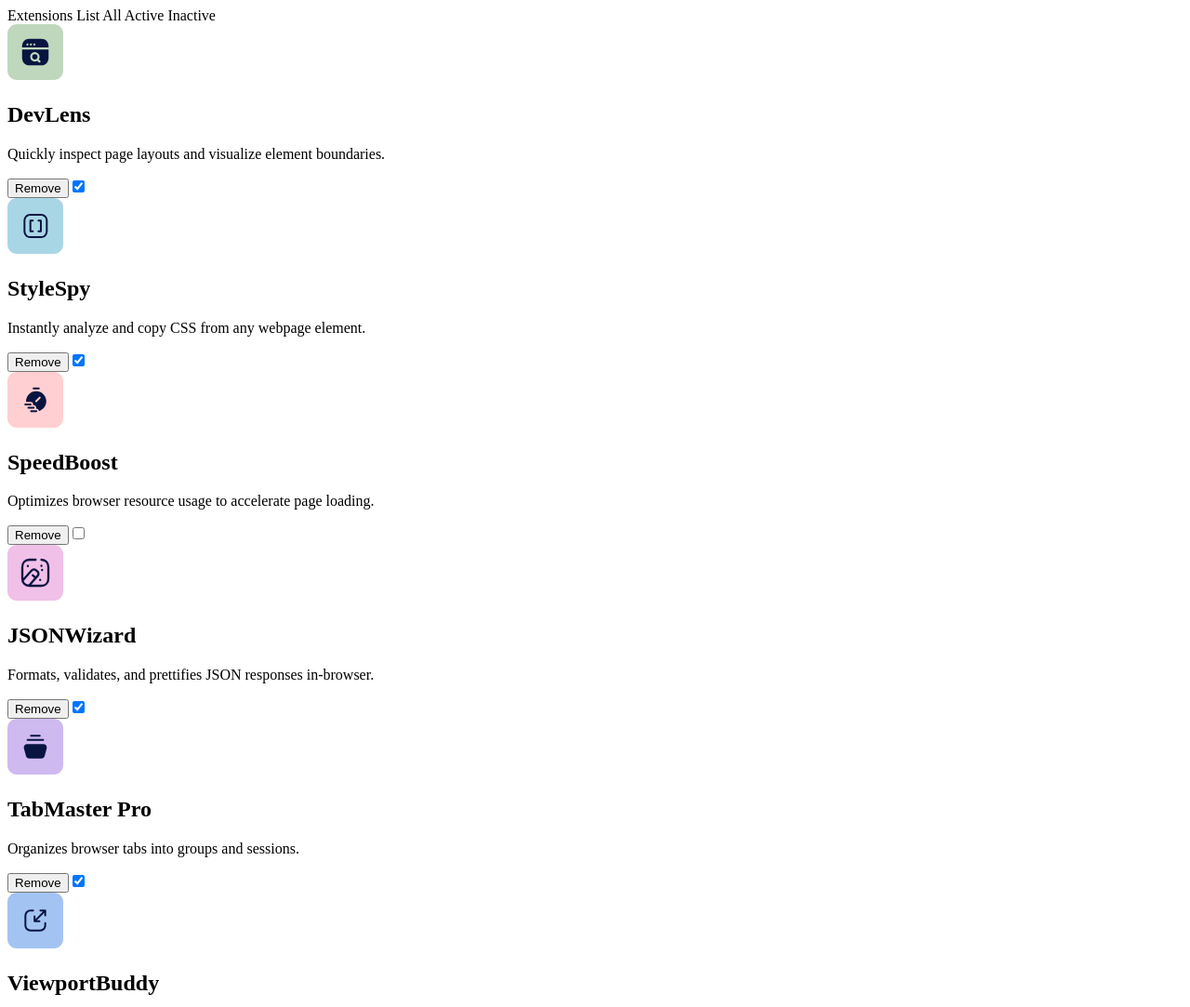
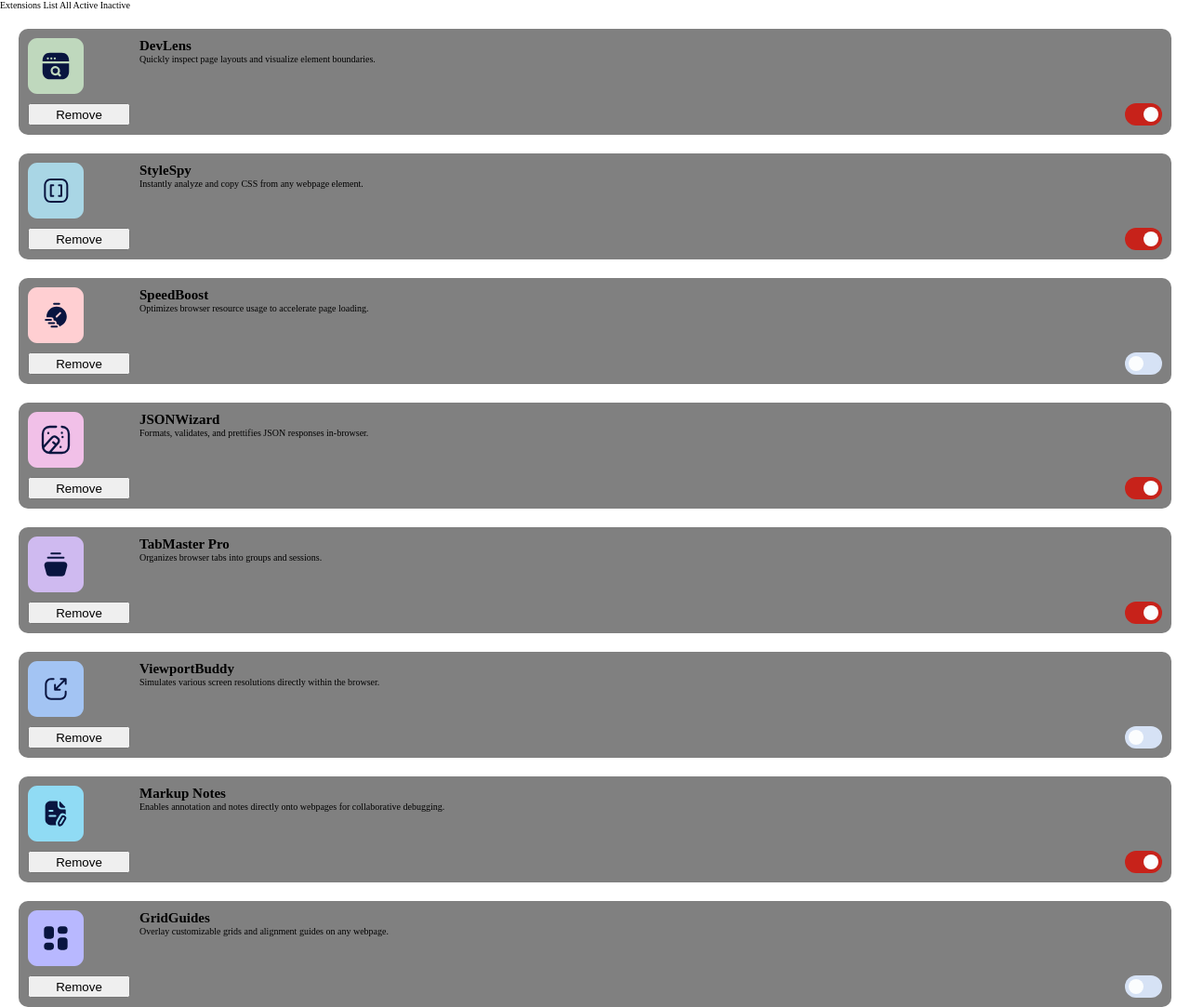
Before and after one commit to djmills89/Extension, a plain HTML site: page index.html in a window 1280 px wide. Shown: the top 1083 px of the page at 93% size. Drawn offline with Linux system fonts and the light colour scheme.

Commit message:
added styles and containers for grid and structure

```diff
--- a/index.html
+++ b/index.html
@@ -7,7 +7,7 @@
   <link rel="icon" type="image/png" sizes="32x32" href="./assets/images/favicon-32x32.png">
 
   <title>Frontend Mentor | Browser extensions manager UI</title>
-
+  <link rel="stylesheet" href="./styles/style.css">
   <!-- Feel free to remove these styles or customise in your own stylesheet 👍 -->
   <style>
     .attribution { font-size: 11px; text-align: center; }
--- a/script/script.js
+++ b/script/script.js
@@ -24,6 +24,9 @@ function generateCard(item) {
     logo.src = item.logo
     logo.classList.add('logo')
 
+    let cardText = document.createElement('div')
+    cardText.classList.add('card-text-container')
+
     let cardTitle = document.createElement('h2')
     cardTitle.textContent = item.name
     cardTitle.classList.add('card-title')
@@ -36,11 +39,18 @@ function generateCard(item) {
     removeBtn.textContent = 'Remove'
     removeBtn.classList.add('remove-btn')
 
-    let toggle = document.createElement('input')
-    toggle.type = 'checkbox'
-    toggle.checked = item.isActive
+    let toggle = document.createElement('label')
     toggle.classList.add('toggle-slider')
 
-    card.append(logo, cardTitle, cardBody, removeBtn, toggle)
+    let checkbox = document.createElement('input')
+    checkbox.type = 'checkbox'
+    checkbox.checked = item.isActive
+
+    let toggleSwitch = document.createElement('span')
+    toggleSwitch.classList.add('slider', 'round')
+
+    toggle.append(checkbox, toggleSwitch)
+    cardText.append(cardTitle, cardBody)
+    card.append(logo, cardText, removeBtn, toggle)
     return card
 }
--- /dev/null
+++ b/styles/style.css
@@ -0,0 +1,120 @@
+@font-face {
+    font-family: 'Noto Sans';
+    src: url('../assets/fonts/NotoSans-VariableFont_wdth\,wght.ttf');
+}
+
+:root {
+    /* neutral colors */
+    --neutral-900: hsl(227, 75%, 14%);
+    --neutral-800: hsl(226, 25%, 17%);
+    --neutral-700: hsl(225, 23%, 24%);
+    --neutral-600: hsl(226, 11%, 37%);
+    --neutral-300: hsl(0, 0%, 78%);
+    --neutral-200: hsl(217, 61%, 90%);
+    --neutral-100: hsl(0, 0%, 93%);
+    --neutral-0: hsl(200, 60%, 99%);
+
+    /* red colors */
+    --red-400: hsl(3, 86%, 64%);
+    --red-500: hsl(3, 71%, 56%);
+    --red-700: hsl(3, 77%, 44%);
+
+    /* gradients */
+    --light-gradient: linear-gradient(180deg, #EBF2FC 0%, #EEF8F9 100%);
+    --dark-gradient: linear-gradient(180deg, #040918 0%, #091540 100%)`;
+
+    /* font */
+    --ff-base: 'Noto Sans', sans-serif;
+
+    --fs-normal: 1.6rem;
+
+    --fw-normal: 400;
+    --fw-medium: 500;
+    --fw-heavy: 700;
+
+    /* toggle-size */
+    --toggle-switch-size: 1.6rem;
+}
+
+* {
+    margin: 0;
+    padding: 0;
+    box-sizing: border-box;
+}
+
+html {
+    font-size: 62.5%;
+}
+
+.container {
+    display: grid;
+    grid-template-columns: 1fr;
+}
+
+.card {
+    display: grid;
+    grid-template-columns: .1fr 1fr;
+    background-color: grey;
+    border-radius: 1rem;
+    margin: 2rem;
+    gap: 1rem;
+    padding: 1rem;
+}
+
+.toggle-slider {
+    justify-self: end;
+
+    position: relative;
+    display: inline-block;
+    width: 4rem;
+    height: 2.4rem;
+
+}
+
+.toggle-slider input {
+    opacity: 0;
+    width: 0;
+    height: 0;
+}
+
+.slider {
+    position: absolute;
+    cursor: pointer;
+    top: 0;
+    left: 0;
+    right: 0;
+    bottom: 0;
+    background-color: var(--neutral-200);
+    -webkit-transition: 0.4s;
+    transition: 0.4s;
+}
+
+.slider:before {
+    position: absolute;
+    content: '';
+    height: var(--toggle-switch-size);
+    width: var(--toggle-switch-size);
+    left: 4px;
+    bottom: 4px;
+    background-color: var(--neutral-0);
+    -webkit-transition: 0.4s;
+    transition: 0.4s;
+}
+
+input:checked + .slider {
+    background-color: var(--red-700);
+}
+
+input:checked + .slider:before {
+    -webkit-transform: translateX(var(--toggle-switch-size));
+    -ms-transform: translateX(var(--toggle-switch-size));
+    transform: translateX(var(--toggle-switch-size));
+}
+
+.slider.round {
+    border-radius: 34px;
+}
+
+.slider.round:before {
+    border-radius: 50%;
+}
```
